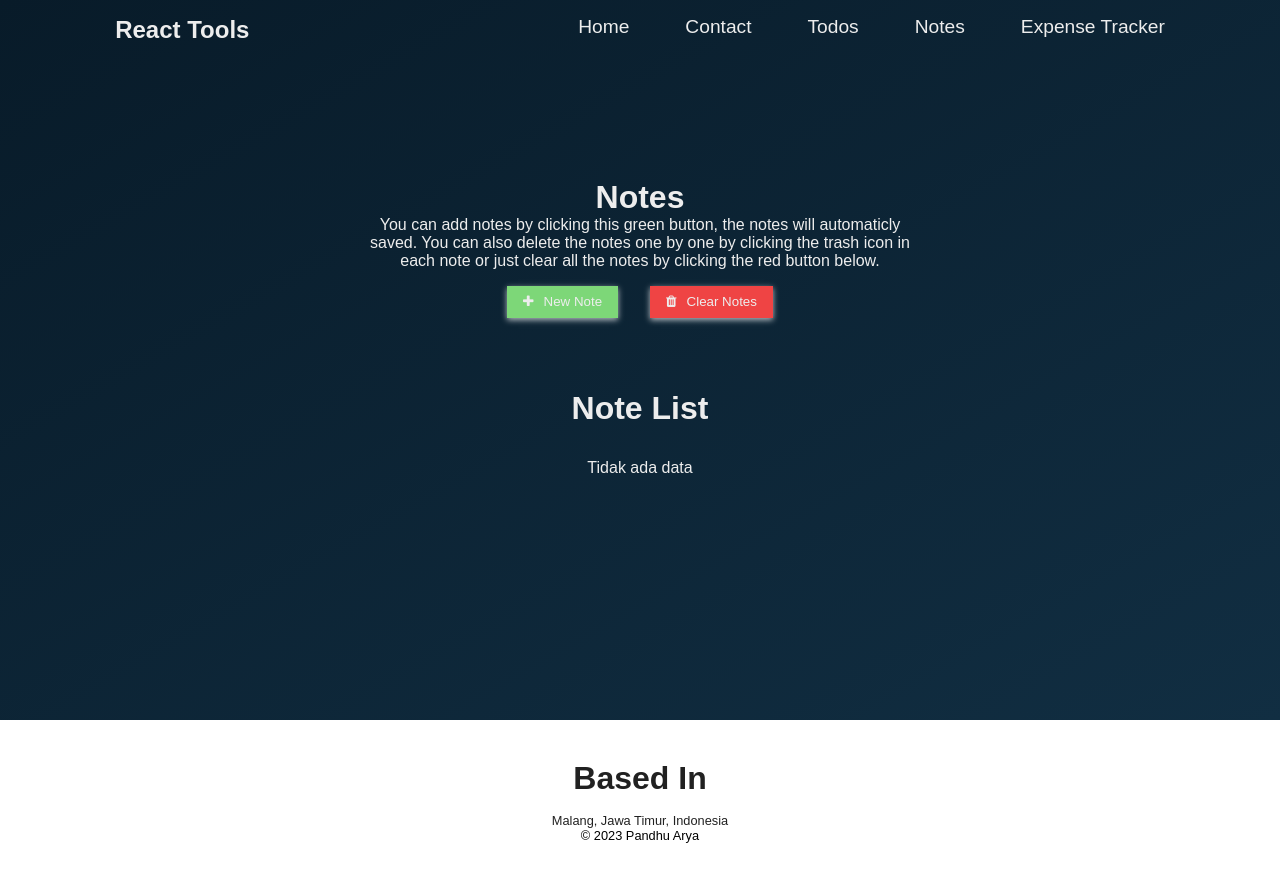
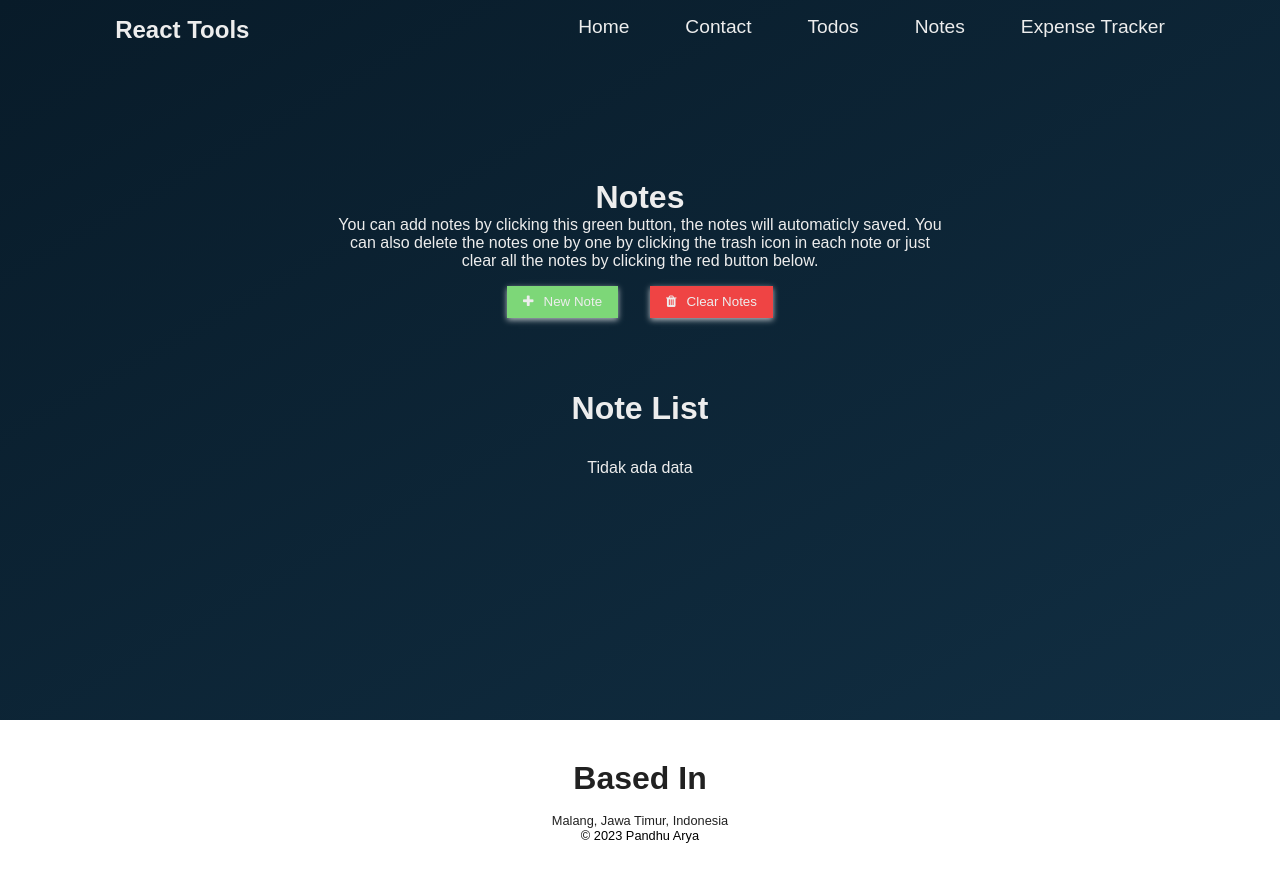
Before and after one commit to panntod/Tools-React, a React (Create React App) app: page /notes in a window 1280 px wide. Built offline with nearby package versions, Linux system fonts and the light colour scheme.

Commit message:
[fix] fix bug width notes

```diff
--- a/src/css/note.css
+++ b/src/css/note.css
@@ -19,7 +19,7 @@
 
 .notes {
   text-align: center;
-  max-width: 600px;
+  max-width: 640px;
   padding: 1rem;
 }
 
```
